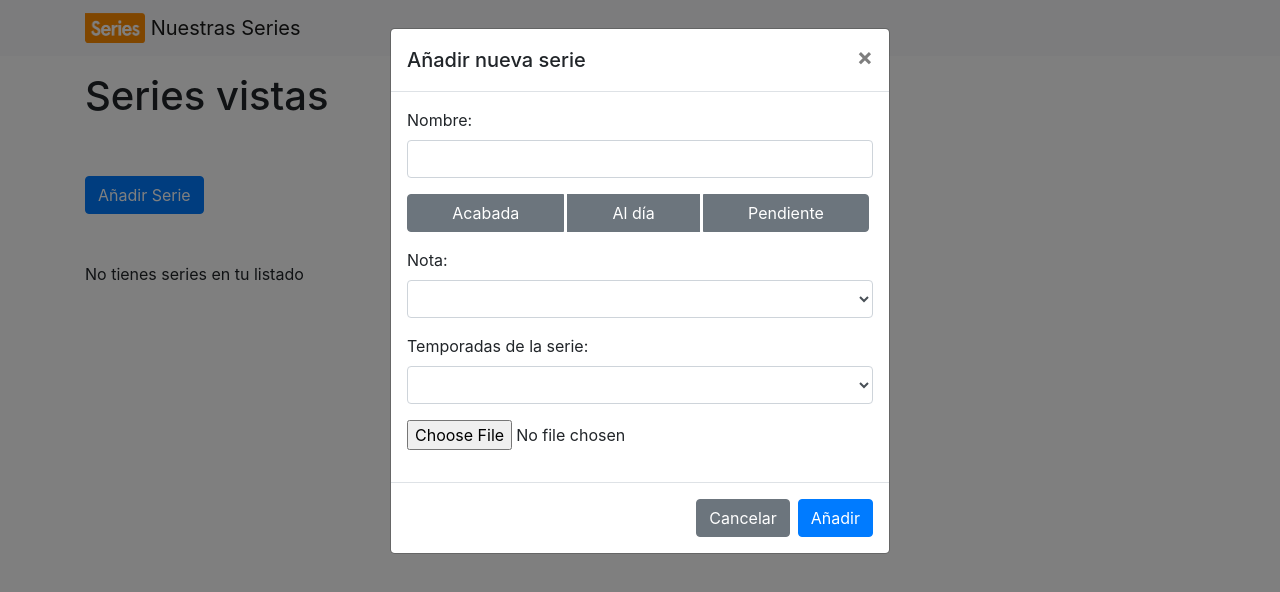
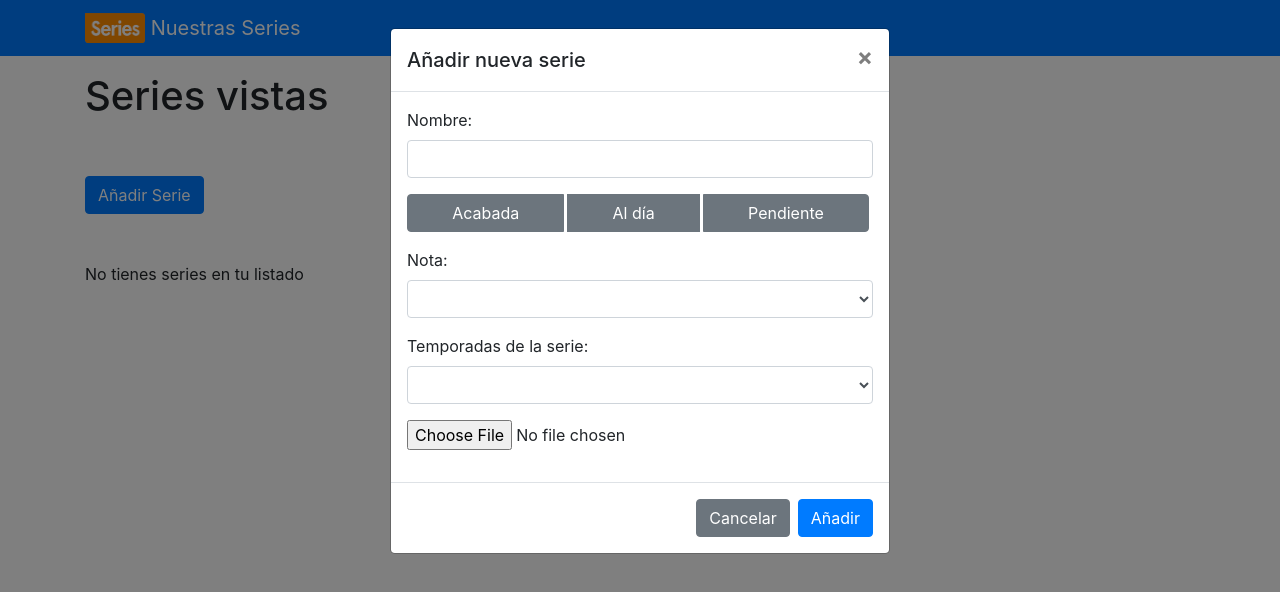
Before and after one commit to servel84/series, a plain HTML site: page index.html in a window 1280 px wide. Both pictures are taken after a click on the button "Añadir Serie". Drawn offline with nearby package versions, Linux system fonts and the light colour scheme.

Commit message:
añadir/editar funcionando

```diff
--- a/index.html
+++ b/index.html
@@ -14,7 +14,7 @@
   <body>
     <header>
         <!-- Image and text -->
-        <nav class="navbar navbar-light bg-light">
+        <nav class="navbar navbar-dark bg-primary">
             <div class="container">
                 <a class="navbar-brand" href="#">
                 <img src="img/logo_series.png" width="60" height="30" class="d-inline-block align-top" alt="" loading="lazy">
--- a/js/main.js
+++ b/js/main.js
@@ -67,23 +67,17 @@ const tituloAnadirSerie = document.querySelector('#tituloAnadirSerie');
 var editar = false;
 
 
-
-
 // Botón añadir serie
 const btnNuevaSerie = document.querySelector('#btnNuevaSerie');
 btnNuevaSerie.addEventListener('click', () => {
     tituloAnadirSerie.textContent = 'Añadir nueva serie';
+    anadirSerie.textContent = 'Añadir';
+    anadirSerie.setAttribute('id','anadirSerieBtn');
+    editar = false;
 });
 
 // Botón añadir serie (dentro del modal)
 const anadirSerie = document.getElementById('anadirSerieBtn');
-/*--------------------------------------------------- Una vez editado, no se vuelve a comportar como añadir --------------------------*/
-/*--------------------------------------------------- Añado una línea de prueba para git ---------------------------------------------*/
-/*--------------------------------------------------- Añado una línea de prueba para git - rama javascript----------------------------*/
-
-anadirSerie.textContent = 'Añadir';
-
-
 
 
 // Agregar serie en localstorage
@@ -245,7 +239,6 @@ function mostrarSeries() {
             const btnEditar = document.createElement('button');
             const btnEliminar = document.createElement('button');
             btnEditar.setAttribute('class','btnEditar btn btn-warning my-2 my-sm-0 mr-2');
-            //btnEditar.setAttribute('id','btnEditar');
             btnEliminar.setAttribute('class','btn btn-danger my-2 my-sm-0');
             btnEliminar.setAttribute('id','btnEliminar');
 
@@ -272,7 +265,6 @@ function mostrarSeries() {
             divListadoSeries.appendChild(rowSerie);
 
         });
-        //paraListadoSeries.innerHTML = 'Tienes series en tu listado';
     }
 }
 
@@ -300,7 +292,6 @@ function accionesSeries(){
             let nombreSerieActual = btnEditarPulsado.parentNode.parentNode.childNodes[1].textContent;
 
             let series = JSON.parse(localStorage.getItem('series'));
-            //let indice = 0;
 
             series.forEach(element => {
                 if(element.nombre == nombreSerieActual){
@@ -315,8 +306,6 @@ function accionesSeries(){
 
                     if (estadoSerie == 'Acabada'){
 
-                        //console.log('entro a acabada');
-
                         serieAcabada.checked = true;
                         serieAlDia.checked = false;
                         seriePendiente.checked = false;
@@ -325,8 +314,6 @@ function accionesSeries(){
                         seriePendiente.parentNode.setAttribute('class','btn btn-secondary mr-1');
 
                     } else if (estadoSerie == 'Al día') {
-
-                        //console.log('entro al día');
 
                         serieAcabada.checked = false;
                         serieAlDia.checked = true;
@@ -349,11 +336,15 @@ function accionesSeries(){
                 }
             });
 
+            /*------------------------------------- Al editar no controla bien los errores -----------------------------*/
+
             // Editar serie
             const editarSerie = document.querySelector('#editarSerieBtn');
 
             // Editar serie en localstorage
             editarSerie.addEventListener('click', (e) => {
+
+                if (editar){
 
                     console.log('entro en editar');
 
@@ -403,6 +394,9 @@ function accionesSeries(){
                         $("#anadirSerie").modal("hide");
 
                     }
+
+                }
+
 
             });
 
```
Also changed, not shown: js/juegodetronos.jpg (deleted). Lines whose indentation alone changed are shown as unchanged.
